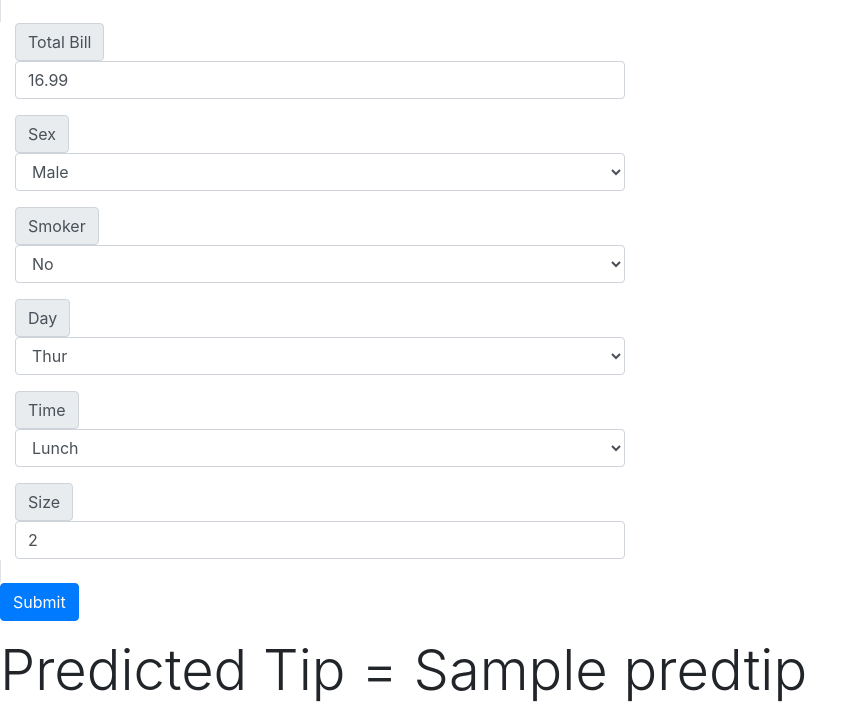
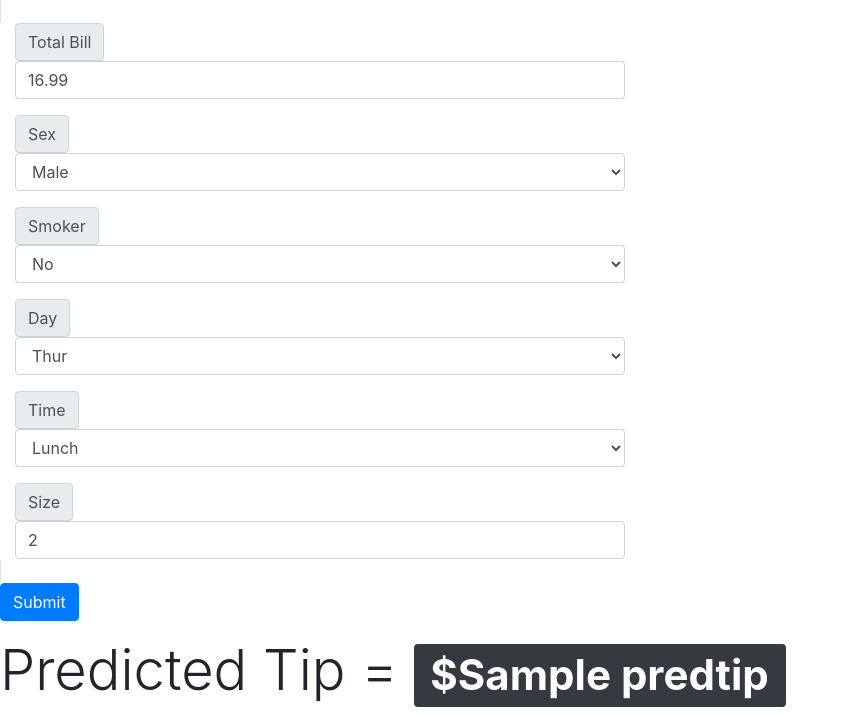
Before and after one commit to moritzwilksch/FlaskDemo, a Flask app: template templates/predict.html in a window 1280 px wide. Shown: the part 99-814 px from the top of the page, without its empty margins (0-868 px from the left). Run offline with Flask 2, Linux system fonts and the light colour scheme; the template is opened without the code that fills it: most values are stand-ins (such as "Sample title", 1, 10 or a date in 2020); some libraries are stand-ins or nearby versions.

Commit message:
minor changes

```diff
--- a/app.py
+++ b/app.py
@@ -6,8 +6,7 @@ import seaborn as sns
 import pickle
 import matplotlib.pyplot as plt
 import matplotlib
-# to prevent some kind of strange assertion error
-matplotlib.use("Agg")
+
 
 
 app = Flask(__name__)
@@ -69,7 +68,7 @@ def predpage():
         print(input_df)
         prediction = model.predict(input_df)
 
-        return render_template("predict.html", predtip=prediction[0])
+        return render_template("predict.html", predtip=round(prediction[0], 2))
 
 
 @app.route("/plotpage", methods=["GET", "POST"])
--- a/templates/predict.html
+++ b/templates/predict.html
@@ -83,7 +83,7 @@
         <input class="btn btn-primary" type="submit" value="Submit">
       </form>
 
-      <h4 class="display-4">Predicted Tip = {{predtip}} </h4>
+      <h4 class="display-4">Predicted Tip = <span class="badge badge-dark">${{predtip}}</span></h4>
 
 
 
```
Also changed, not shown: static/graph.png, 2 other files.
